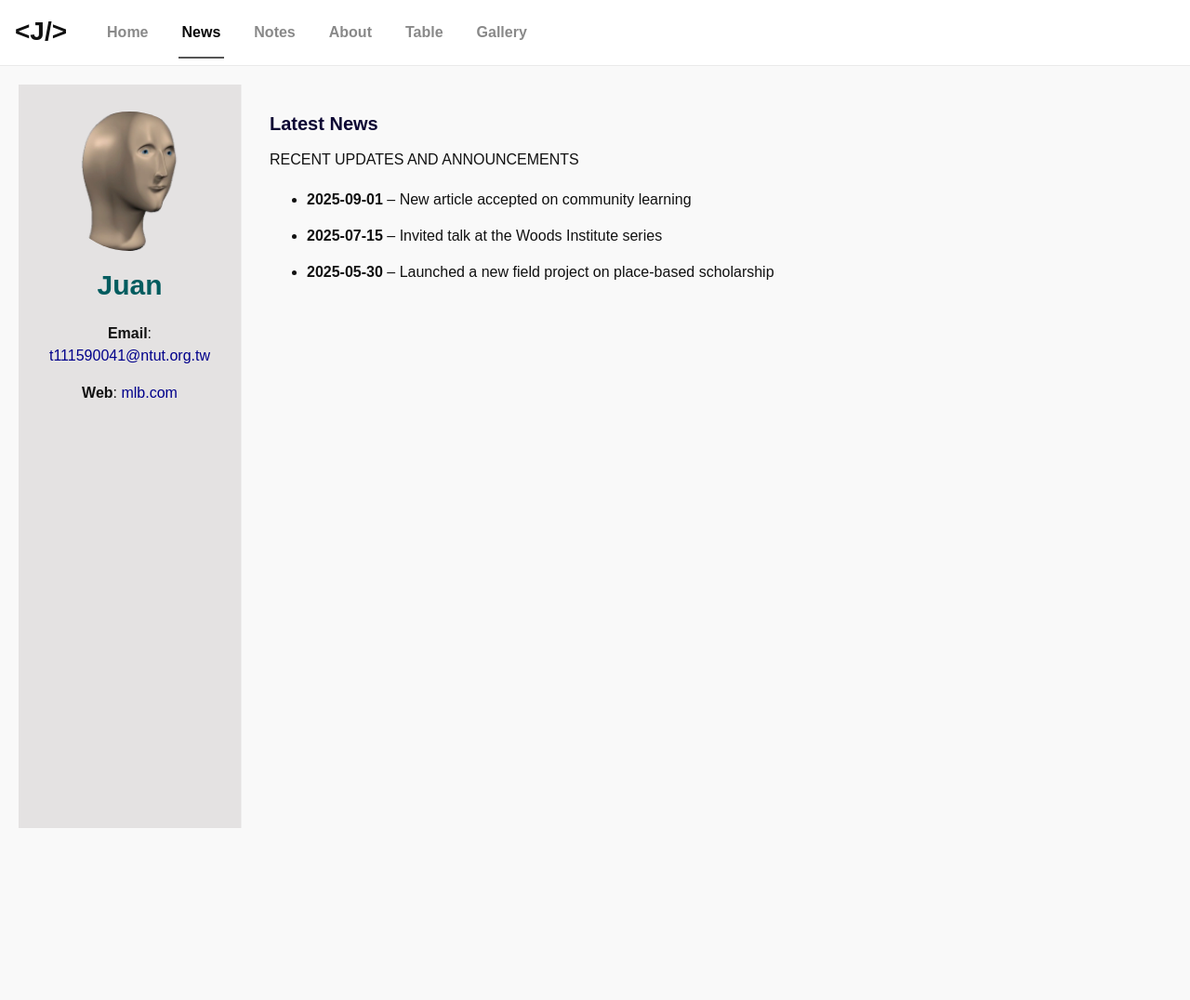
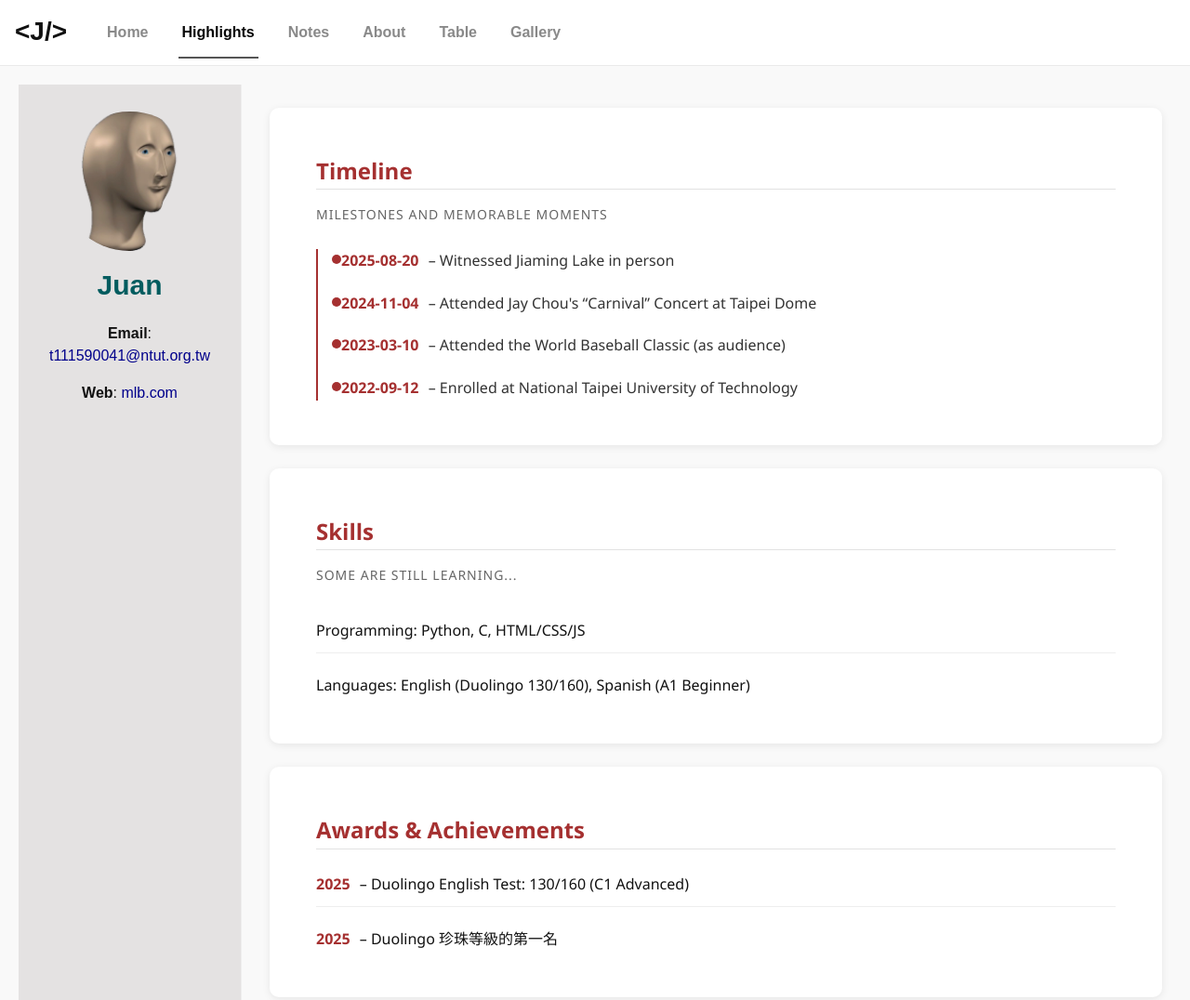
Before and after one commit to jueanc/WebProgrammingClass, a plain HTML site: page midProject/News.html in a window 1280 px wide. Shown: the top 1076 px of the page at 93% size. Before the commit the page ends 911 px from the top, so only its background shows below. Drawn offline with Linux system fonts and the light colour scheme.

Commit message:
add highlight

```diff
--- a/midProject/News.html
+++ b/midProject/News.html
@@ -13,7 +13,7 @@
     <nav aria-label="Primary">
       <ul class="theme">
         <li><a href="my_web.html">Home</a></li>
-        <li><a class="active" aria-current="page" href="News.html">News</a></li>
+        <li><a class="active" aria-current="page" href="News.html">Highlights</a></li>
         <li><a href="Notes.html">Notes</a></li>
         <li><a href="About.html">About</a></li>
         <li><a href="Table.html">Table</a></li>
@@ -44,15 +44,40 @@
       </p>
     </aside>
 
-    <main class="right">
-      <h1>Latest News</h1>
-      <p>RECENT UPDATES AND ANNOUNCEMENTS</p>
-      <ul>
-        <li><b>2025-09-01</b> – New article accepted on community learning</li>
-        <li><b>2025-07-15</b> – Invited talk at the Woods Institute series</li>
-        <li><b>2025-05-30</b> – Launched a new field project on place-based scholarship</li>
-      </ul>
+    <main  class="right journey-page">
+
+      <section class="timeline-section card">
+        <h2>Timeline</h2>
+        <p>Milestones and Memorable Moments</p>
+        <ul>
+          <li><b>2025-08-20</b> – Witnessed Jiaming Lake in person</li>
+          <li><b>2024-11-04</b> – Attended Jay Chou's “Carnival” Concert at Taipei Dome</li>
+          <li><b>2023-03-10</b> – Attended the World Baseball Classic (as audience)</li>
+          <li><b>2022-09-12</b> – Enrolled at National Taipei University of Technology</li>
+        </ul>
+      </section>
+
+
+      <section class="skills-section card">
+        <h2>Skills</h2>
+        <p>Some are still learning...</p>
+        <ul class="list">
+          <li>Programming: Python, C, HTML/CSS/JS</li>
+          <li>Languages: English (Duolingo 130/160), Spanish (A1 Beginner)</li>
+        </ul>
+      </section>
+
+      <section class="awards-section card">
+        <h2>Awards & Achievements</h2>
+        <ul class="list">
+          <li><b>2025</b> – Duolingo English Test: 130/160 (C1 Advanced)</li>
+          <li><b>2025</b> – Duolingo 珍珠等級的第一名</li>
+        </ul>
+      </section>
+
     </main>
+
+
   </div>
 
 </body>
--- a/midProject/styles.css
+++ b/midProject/styles.css
@@ -350,3 +350,101 @@ header {
   font-size: 18px;
 
 }
+
+/* ===== Journey Page Scoped Styles ===== */
+
+
+
+.journey-page p {
+  color: #666;
+  font-size: 14px;
+  letter-spacing: 1px;
+  text-transform: uppercase;
+  margin-bottom: 25px;
+}
+
+/* Timeline 列表本體 */
+.journey-page .timeline-section ul {
+  list-style: none;
+  margin: 0;
+  padding-left: 25px;
+  border-left: 2px solid #a53030;
+}
+
+/* 每一個事件 */
+.journey-page .timeline-section li {
+  margin: 20px 0;
+  position: relative;
+  line-height: 1.6;
+  color: #333;
+}
+
+.journey-page .timeline-section li::before {
+  content: "";
+  position: absolute;
+  left: -10px;
+  top: 6px;
+  width: 10px;
+  height: 10px;
+  background: #a53030;
+  border-radius: 50%;
+}
+
+.journey-page .timeline-section li b {
+  color: #a53030;
+  font-weight: 600;
+  margin-right: 6px;
+}
+
+.journey-page .timeline-section li:hover {
+  transform: scale(1.02);
+  transition: 0.2s ease;
+  color: #000;
+}
+
+/* 通用卡片樣式（Skills / Awards） */
+.journey-page .card {
+  background: #fff;
+  border-radius: 10px;
+  padding: 28px 50px;
+  margin: 25px 0;
+  box-shadow: 0 2px 8px rgba(0, 0, 0, 0.08);
+  font-family: "Segoe UI", Arial, sans-serif;
+}
+
+.journey-page .card h2 {
+  font-size: 24px;
+  color: #a53030;
+  margin-bottom: 15px;
+  border-bottom: 1px solid #e2e2e2;
+  padding-bottom: 5px;
+}
+
+/* 清單格式（Skills / Awards 共用） */
+.journey-page .list {
+  list-style: none;
+  padding: 0;
+  margin: 0;
+}
+
+.journey-page .list li {
+  padding: 10px 0;
+  border-bottom: 1px solid #eee;
+  line-height: 1.6;
+}
+
+.journey-page .list li:last-child {
+  border-bottom: none;
+}
+
+.journey-page .list li b {
+  color: #a53030;
+  font-weight: 600;
+  margin-right: 6px;
+}
+
+.journey-page .list li:hover {
+  color: #000;
+  transform: translateX(3px);
+  transition: all 0.2s ease;
+}
```
Also changed, not shown: midProject/About.html (+1 -1 lines), midProject/Gallery.html (+1 -1 lines), midProject/Notes.html (+4 -1 lines), midProject/Table.html (+1 -1 lines), midProject/my_web.html (+1 -1 lines).
